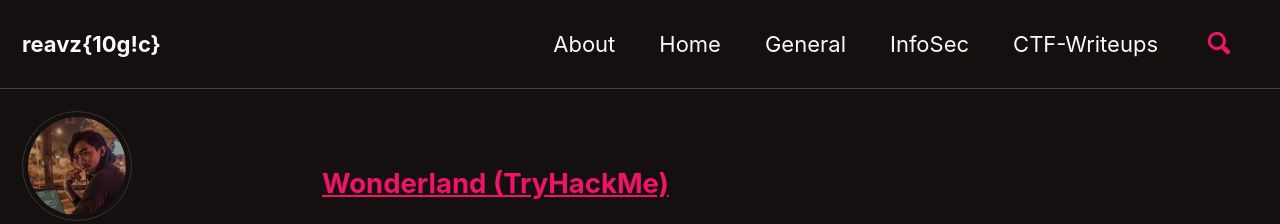
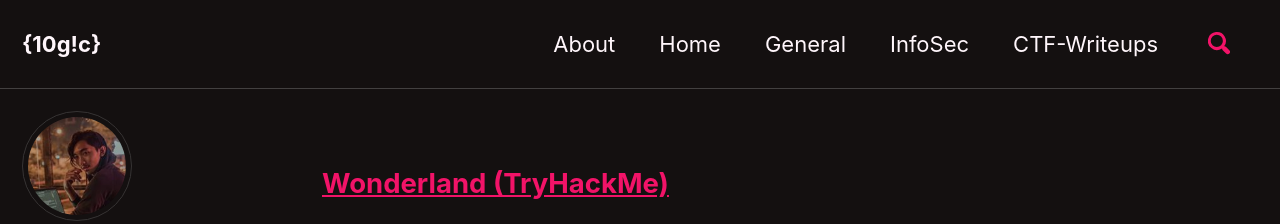
Before and after one commit to faridarif/faridarif.github.io, a Jekyll site: the page built from index.html, in a window 1280 px wide and 1247 px high. Shown: the top 224 px of the window. Built offline with Jekyll 4.4.1, drawn with Linux system fonts in a browser that asks for light colours; cached includes are drawn as plain includes; the list of posts is cut into pages by our own code.

Commit message:
Update _config.yml

```diff
--- a/_config.yml
+++ b/_config.yml
@@ -16,7 +16,7 @@ minimal_mistakes_skin    : "neon" # "air", "aqua", "contrast", "dark", "dirt", "
 
 # Site Settings
 locale                   : "en-US"
-title                    : "reavz{10g!c}"
+title                    : "{10g!c}"
 title_separator          : "-"
 subtitle                 : # site tagline that appears below site title in masthead
 name                     : "Farid Arif"
```
